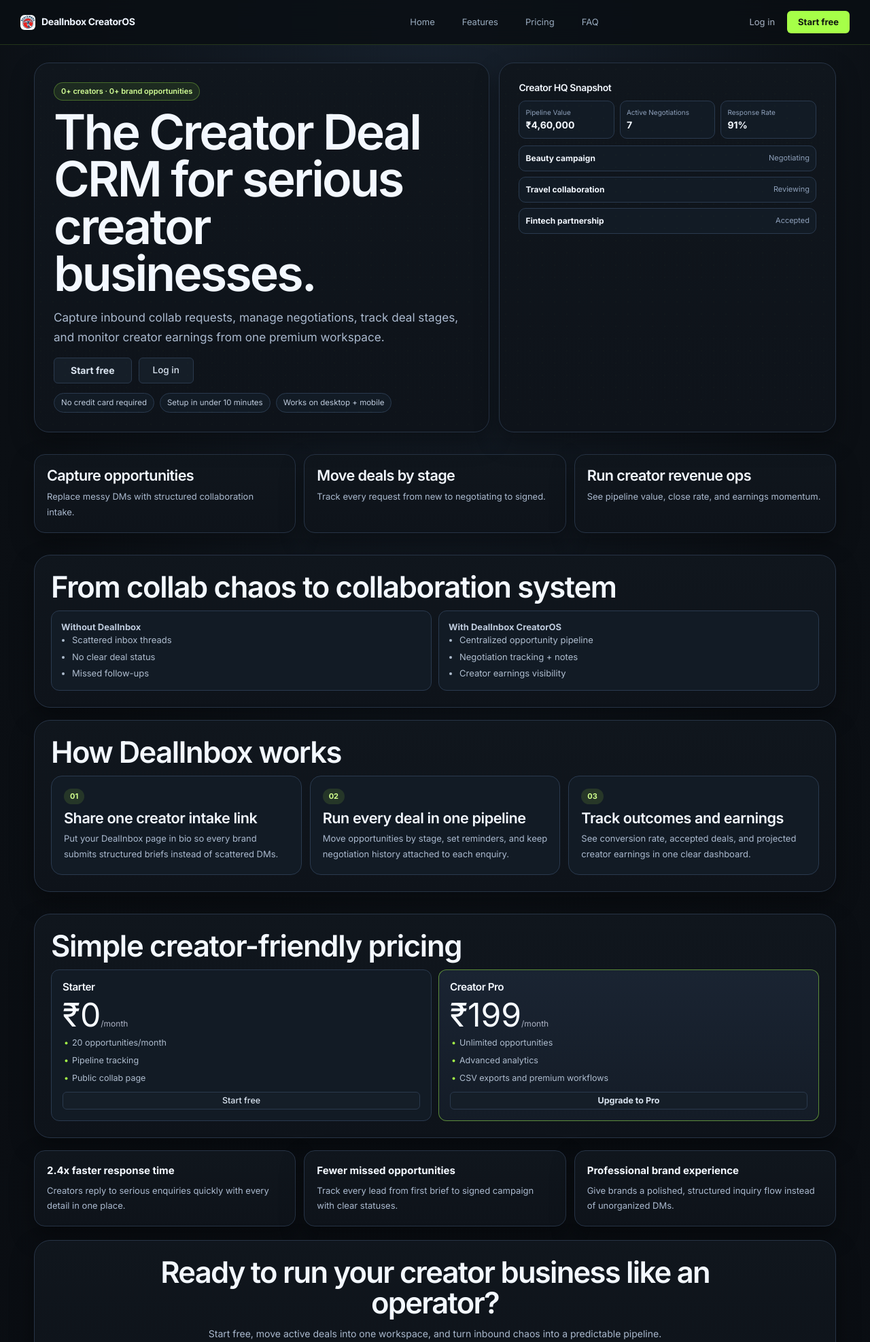
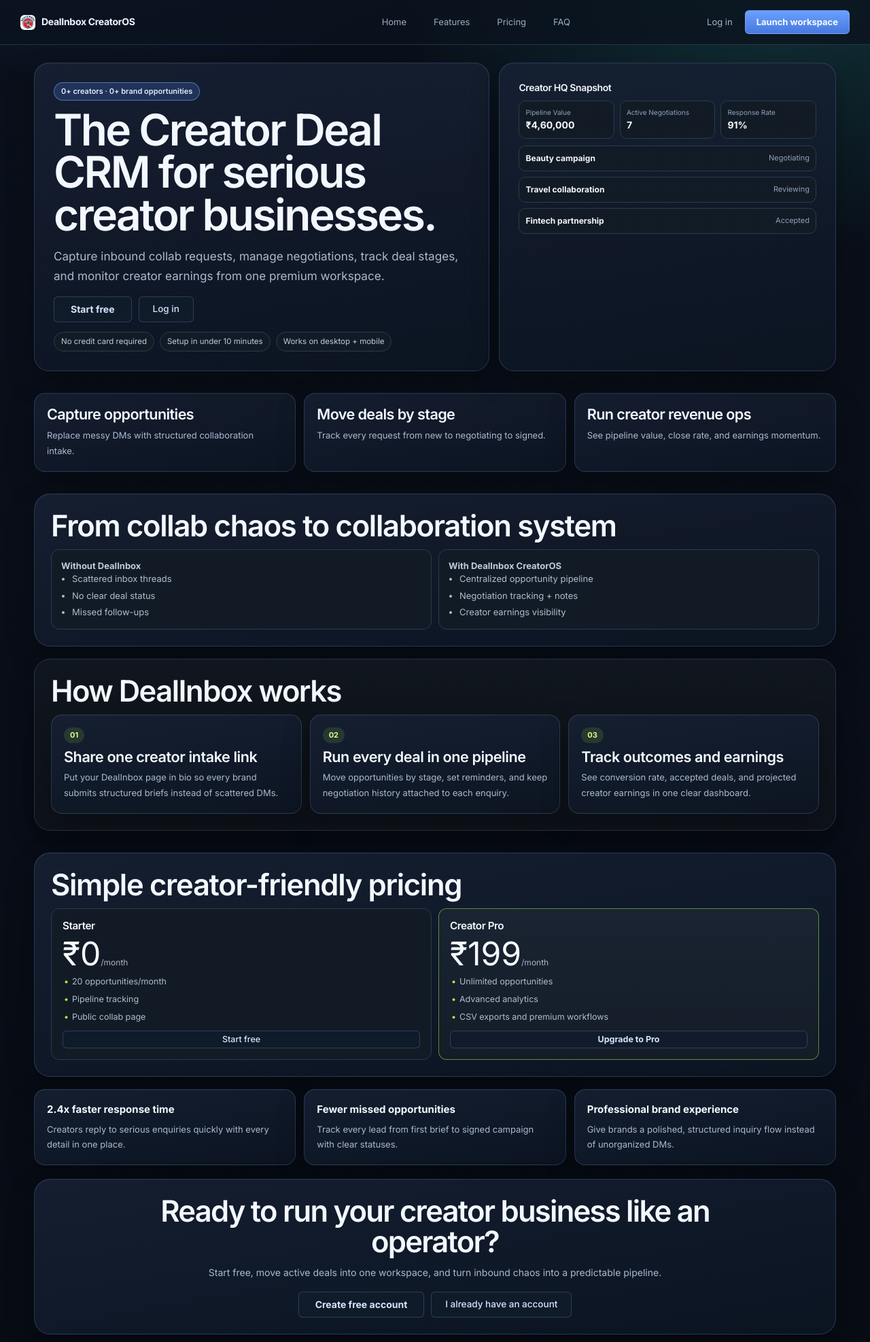
Before and after one commit to rudrasalokhe/dealinbox, a Flask app: page / in a window 1280 px wide. Shown: the top 1974 px of the page at 68% size. Run offline with Flask 3, Linux system fonts and the light colour scheme; data that the repository does not hold is empty.

Commit message:
Redesign UI theme across landing and dashboard

```diff
--- a/dealinbox_ui/static/css/style.css
+++ b/dealinbox_ui/static/css/style.css
@@ -1647,3 +1647,120 @@
   body.neo-theme .wsum-goals strong{font-size:2.8rem!important}
   body.neo-theme .wsum-goals{grid-template-columns:1fr!important}
 }
+
+/* ===== Orbit redesign v2026 ===== */
+body.neo-theme {
+  background:
+    radial-gradient(1200px 620px at 10% -10%, rgba(86, 136, 255, 0.22), transparent 60%),
+    radial-gradient(900px 600px at 90% 0%, rgba(48, 214, 189, 0.16), transparent 62%),
+    linear-gradient(180deg, #0a101b 0%, #080d16 55%, #070b13 100%) !important;
+}
+
+body.neo-theme .os-sidebar,
+body.neo-theme .pub-nav,
+body.neo-theme .pub-nav-rebuild,
+body.neo-theme .os-topbar {
+  backdrop-filter: blur(14px);
+  background: rgba(11, 18, 30, 0.78) !important;
+  border-color: rgba(117, 149, 212, 0.25) !important;
+}
+
+body.neo-theme .os-brand,
+body.neo-theme .os-user,
+body.neo-theme .os-link,
+body.neo-theme .card,
+body.neo-theme .wsum-card,
+body.neo-theme .mk-hero-copy,
+body.neo-theme .mk-hero-preview,
+body.neo-theme .mk-section-grid article,
+body.neo-theme .mk-how-grid article,
+body.neo-theme .mk-proof-grid article,
+body.neo-theme .mk-compare,
+body.neo-theme .mk-pricing,
+body.neo-theme .mk-faq,
+body.neo-theme .mk-cta-band,
+body.neo-theme .auth-card {
+  border: 1px solid rgba(120, 149, 214, 0.24) !important;
+  background: linear-gradient(170deg, rgba(23, 33, 52, 0.88), rgba(13, 21, 35, 0.9)) !important;
+  box-shadow: 0 16px 40px rgba(0, 0, 0, 0.32), inset 0 1px 0 rgba(255,255,255,0.03) !important;
+}
+
+body.neo-theme .os-link.active {
+  background: linear-gradient(180deg, rgba(87, 126, 212, 0.33), rgba(76, 109, 186, 0.22)) !important;
+  border-color: rgba(126, 165, 255, 0.4) !important;
+}
+
+body.neo-theme .btn-primary,
+body.neo-theme .pub-nav-cta,
+body.neo-theme .g-btn-primary {
+  background: linear-gradient(180deg, #6aa0ff, #4678df) !important;
+  border: 1px solid rgba(134, 171, 255, 0.65) !important;
+  color: #f6fbff !important;
+}
+
+body.neo-theme .btn,
+body.neo-theme .cmd-btn {
+  background: rgba(17, 28, 44, 0.9) !important;
+  border-color: rgba(105, 134, 189, 0.32) !important;
+  color: #d6e4ff !important;
+}
+
+body.neo-theme input,
+body.neo-theme textarea,
+body.neo-theme select {
+  background: rgba(12, 21, 34, 0.85) !important;
+  border-color: rgba(111, 142, 200, 0.4) !important;
+}
+
+body.neo-theme input:focus,
+body.neo-theme textarea:focus,
+body.neo-theme select:focus {
+  border-color: #6da7ff !important;
+  box-shadow: 0 0 0 3px rgba(96, 159, 255, 0.2) !important;
+}
+
+body.neo-theme .wsum-kicker {
+  font-size: 11px;
+  letter-spacing: 0.12em;
+  text-transform: uppercase;
+  color: #86a8e9;
+  margin-bottom: 10px;
+  font-weight: 600;
+}
+
+body.neo-theme .wsum-head {
+  position: relative;
+  overflow: hidden;
+}
+
+body.neo-theme .wsum-head::after {
+  content: '';
+  position: absolute;
+  width: 280px;
+  height: 280px;
+  right: -80px;
+  top: -160px;
+  border-radius: 50%;
+  background: radial-gradient(circle, rgba(101, 171, 255, 0.35), transparent 65%);
+  pointer-events: none;
+}
+
+body.neo-theme .wsum-table tbody tr {
+  border-bottom-color: rgba(127, 155, 210, 0.2);
+}
+
+body.neo-theme .wsum-table tbody tr:hover,
+body.neo-theme .enq-table tbody tr:hover {
+  background: rgba(88, 129, 214, 0.16) !important;
+}
+
+body.neo-theme .mk-hero-copy h1 {
+  font-size: clamp(2.2rem, 5vw, 4.4rem) !important;
+  line-height: 0.98 !important;
+}
+
+body.neo-theme .mk-chip {
+  background: rgba(86, 138, 255, 0.2) !important;
+  border-color: rgba(121, 167, 255, 0.55) !important;
+  color: #ddebff !important;
+}
--- a/dealinbox_ui/templates/base.html
+++ b/dealinbox_ui/templates/base.html
@@ -22,7 +22,7 @@
       <img src="{{ url_for('static', filename='logo.jpeg') }}" alt="logo">
       <div>
         <strong>DealInbox</strong>
-        <span>Creator Business OS</span>
+        <span>Revenue cockpit for creators</span>
       </div>
     </div>
 
@@ -63,7 +63,7 @@
 
   <main class="os-main">
     <header class="os-topbar">
-      <button class="cmd-btn" onclick="toggleCommandBar()">⌘K Search brands, deals, timelines</button>
+      <button class="cmd-btn" onclick="toggleCommandBar()">⌘K Jump to brands, deals, reminders</button>
       <div class="os-top-actions">
         <a class="os-pill" href="{{ url_for('settings') }}">{{ session.get("plan", "free")|upper }} PLAN</a>
         <a href="{{ url_for('upgrade') }}" class="btn btn-primary btn-sm">Upgrade</a>
@@ -89,7 +89,7 @@
   </div>
   <div class="pub-nav-right">
     <a href="{{ url_for('login') }}" class="pub-nav-login">Log in</a>
-    <a href="{{ url_for('signup') }}" class="pub-nav-cta">Start free</a>
+    <a href="{{ url_for('signup') }}" class="pub-nav-cta">Launch workspace</a>
   </div>
 </nav>
 {% endblock %}
--- a/dealinbox_ui/templates/dashboard.html
+++ b/dealinbox_ui/templates/dashboard.html
@@ -4,6 +4,7 @@
 <div class="wsum-main-full">
   <header class="wsum-head">
     <div>
+      <p class="wsum-kicker">CREATOR OPERATIONS HUB</p>
       <h1>Creator deal command center</h1>
       <p>Track every brand conversation, stage movement, and revenue signal from one clear workspace.</p>
     </div>
@@ -42,8 +43,7 @@
           </div>
         </div>
       </div>
-      <div class="wsum-user">{{ dashboard_state.name.split()[0] if dashboard_state.name else 'Creator' }}</div>
-    </header>
+    </section>
 
     <section class="wsum-card">
       <h3>Weekly focus goals</h3>
```
